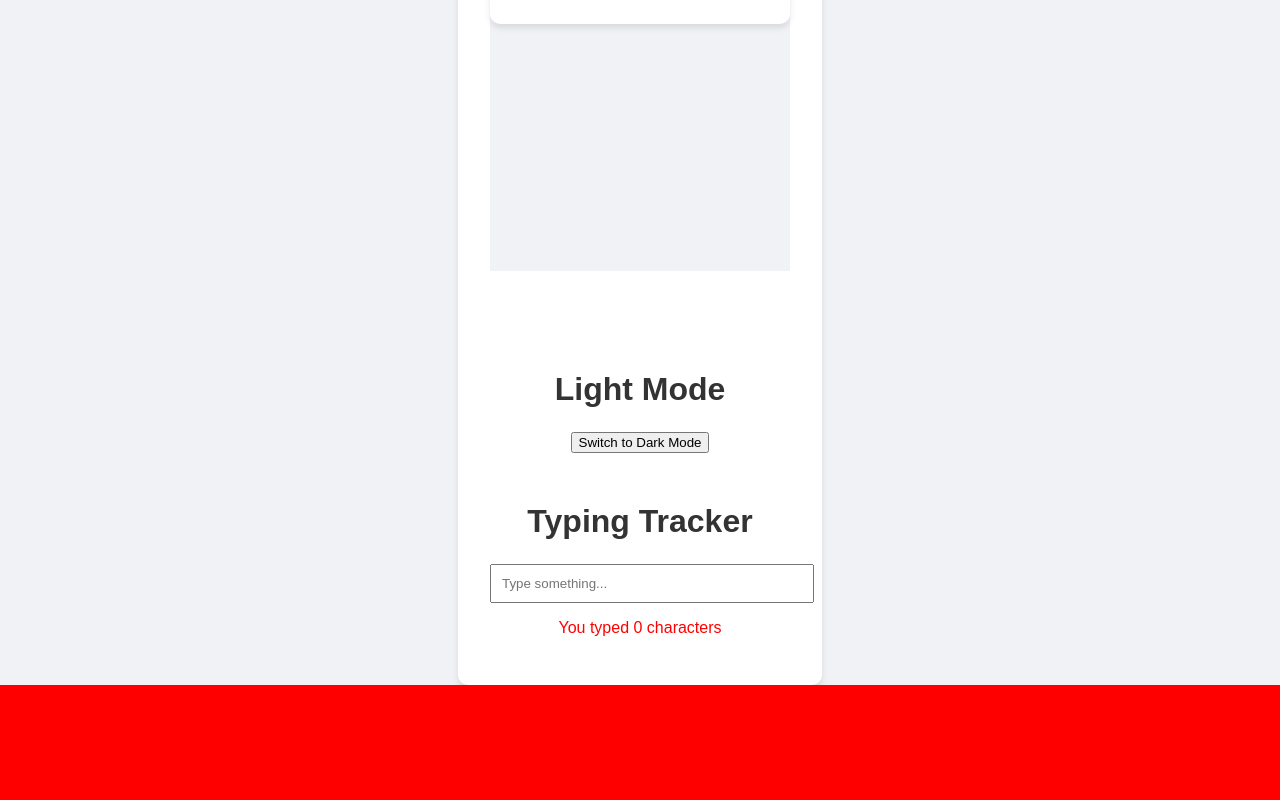
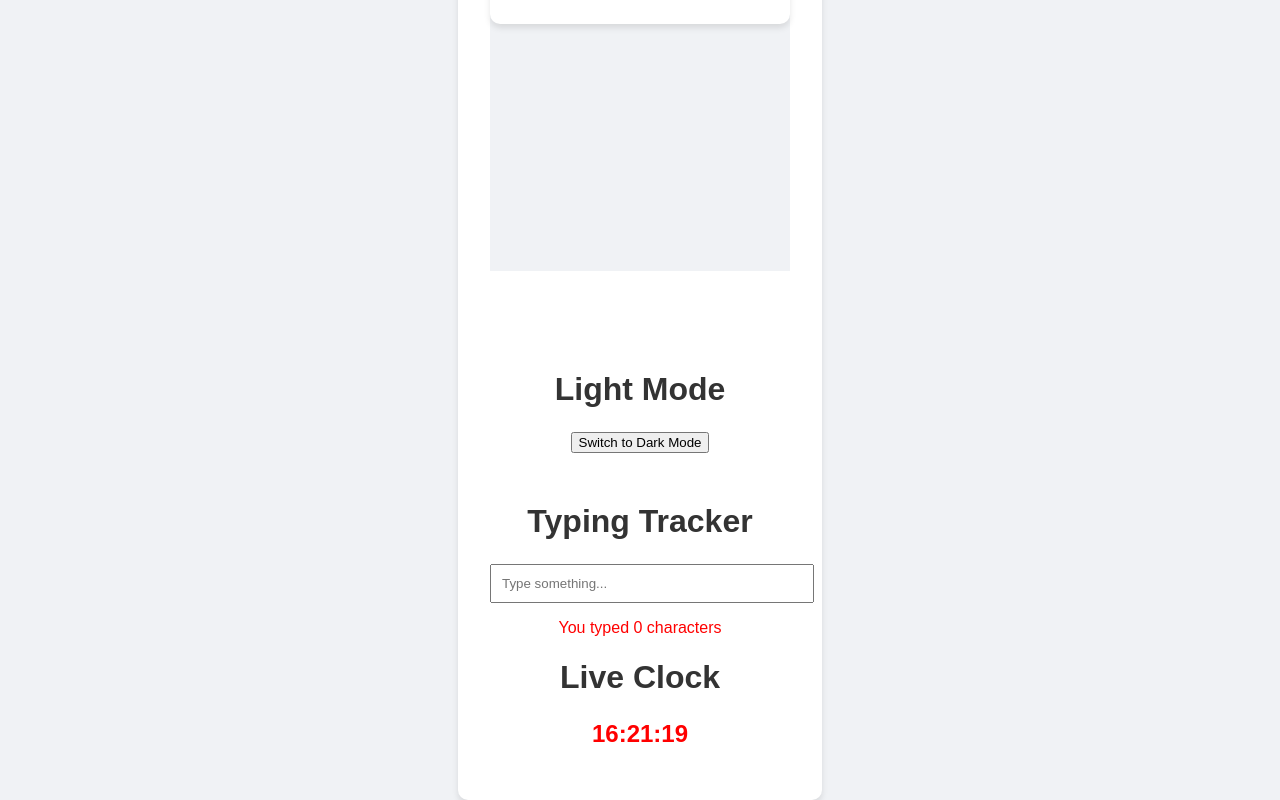
Before and after one commit to annishasaravanan/React, a React (Create React App) app in the folder counter-react/: page / in a window 1280 px wide. Shown: the part 1686-2486 px from the top of the page. Before the commit the page ends 2371 px from the top, so only its background shows below. Built offline with nearby package versions, Linux system fonts and the light colour scheme.

Commit message:
live clock update

```diff
--- a/counter-react/src/App.js
+++ b/counter-react/src/App.js
@@ -4,6 +4,7 @@ import Custom from './custom';
 import Age from "./age";
 import Toggle from "./toggle"
 import Typing from "./typingtracker";
+import LiveClock from './live';
 
 function App() {
   const [count, setCount] = useState(0);
@@ -39,6 +40,7 @@ function App() {
         <Age/>
         <Toggle/>
         <Typing/>
+        <LiveClock/>
       </div>
     </div>
   );
--- /dev/null
+++ b/counter-react/src/live.js
@@ -0,0 +1,64 @@
+import React, { useState, useEffect } from 'react';
+
+function LiveClock() {
+  const [time, setTime] = useState(new Date());
+
+  useEffect(() => {
+
+    const timer = setInterval(() => {
+      setTime(new Date());
+    }, 1000);
+
+    return () => clearInterval(timer);
+  }, []);
+
+  const formatTime = (date) => {
+    const hours = String(date.getHours()).padStart(2, '0');
+    const minutes = String(date.getMinutes()).padStart(2, '0');// padStart() adds characters at the beginning until it's long enough.
+    const seconds = String(date.getSeconds()).padStart(2, '0');
+    return `${hours}:${minutes}:${seconds}`;
+  };
+
+  return (
+    <div>
+      <h1>Live Clock</h1>
+      <h2>{formatTime(time)}</h2>
+    </div>
+  );
+}
+
+export default LiveClock;
+
+
+// //"Placing a component into the DOM for the first time."
+
+// It happens when:
+
+// A component appears on the screen.
+
+// React creates the HTML for the component and inserts it into the web pag
+
+
+
+//This tells React: "Run this code only once after the component mounts."//)
+
+
+/*Start a timer that runs every 1000 ms (1 second).
+Every second, it updates the time state with new Date().*/
+
+
+//When the component unmounts, stop (clear) the interval timer.
+// Why? → To prevent memory leaks and errors.
+
+
+
+// Line	What Happens
+// const hours = String(date.getHours()).padStart(2, '0');	Gets the hour from date.
+// Converts it to a string.
+// If it's only 1 digit (e.g., 7), adds a 0 in front → becomes "07".
+// const minutes = String(date.getMinutes()).padStart(2, '0');	Same for minutes.
+// If it's "5", it becomes "05".
+// const seconds = String(date.getSeconds()).padStart(2, '0');	Same for seconds.
+// If it's "9", it becomes "09".
+// return \${hours}:${minutes}:${seconds}`;`	Joins hours, minutes, and seconds with colons : and returns it.
+// Example output → "08:05:09"
```
